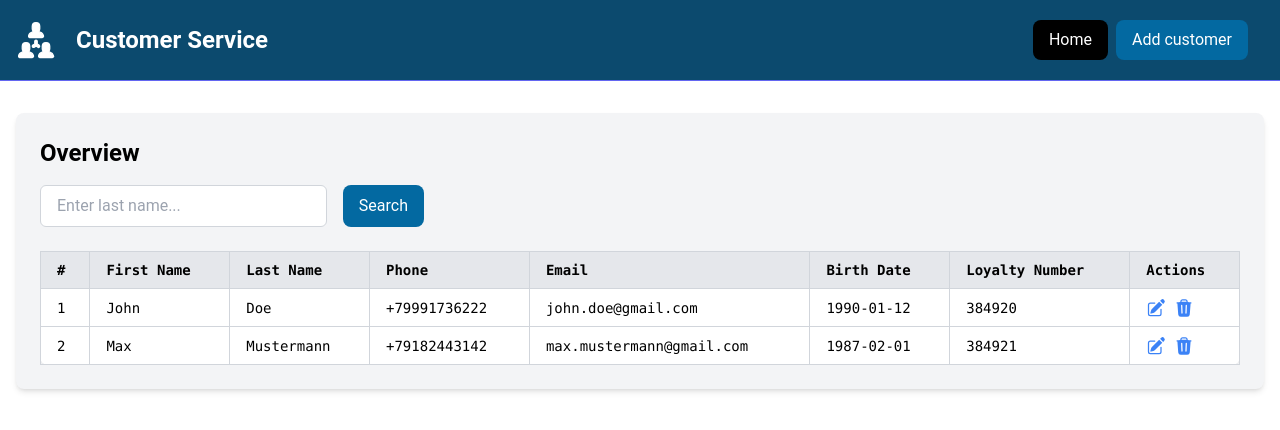
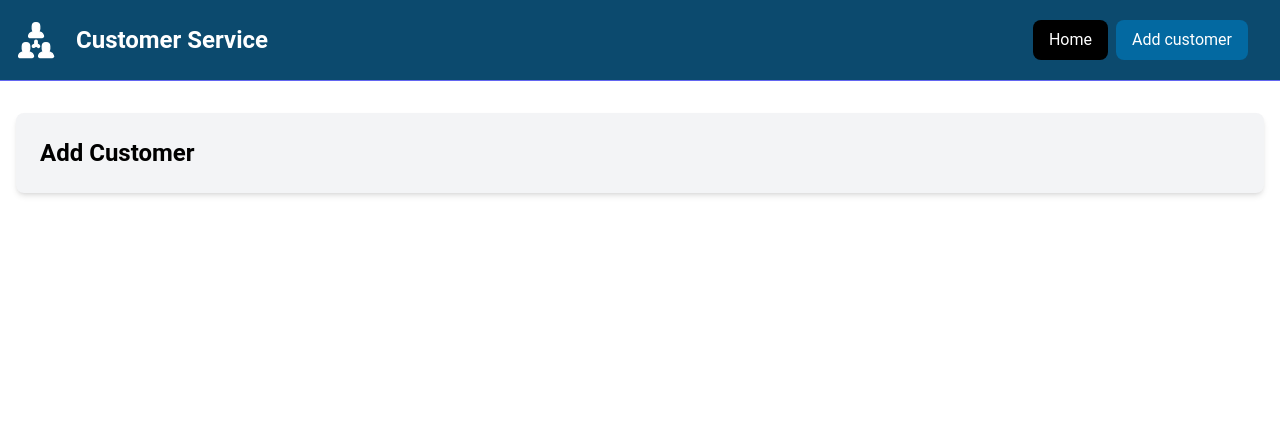
Before and after one commit to seluianova/customer-service-app, a React (Vite) app: page /add in a window 1280 px wide. Shown: the top 430 px of the page. Built offline with nearby package versions, Linux system fonts and the light colour scheme.

Commit message:
Add routes and layout

```diff
--- a/src/App.tsx
+++ b/src/App.tsx
@@ -1,13 +1,24 @@
-import Navbar from "./components/Navbar.tsx";
-import CustomerView from "./components/CustomerView.tsx";
+import {
+    Route,
+    createBrowserRouter,
+    createRoutesFromElements,
+    RouterProvider
+} from "react-router-dom";
+import HomePage from "./pages/HomePage.tsx";
+import MainLayout from "./layouts/MainLayout.tsx";
+import AddCustomerPage from "./pages/AddCustomerPage.tsx";
+
+const router = createBrowserRouter(
+    createRoutesFromElements(
+        <Route path="/" element={<MainLayout />}>
+            <Route index element={<HomePage />} />
+            <Route path="/add" element={<AddCustomerPage />} />
+        </Route>
+    )
+);
 
 const App = () => {
-    return (
-        <>
-            <Navbar />
-            <CustomerView />
-        </>
-    )
-}
+    return <RouterProvider router={router}/>;
+};
 
 export default App
--- a/src/components/Button.tsx
+++ /dev/null
@@ -1,21 +0,0 @@
-import React from "react";
-
-interface ButtonProps {
-    title: string;
-    href: string;
-    bg?: string;
-}
-
-const Button: React.FC<ButtonProps> = ({ title, href, bg = "bg-sky-700", ...props }) => {
-    return (
-        <a
-            href={href}
-            className={`${bg} inline-block text-white rounded-lg px-4 py-2 hover:bg-gray-800`}
-            {...props}
-        >
-            {title}
-        </a>
-    );
-};
-
-export default Button
--- a/src/components/CustomerTable.tsx
+++ b/src/components/CustomerTable.tsx
@@ -36,10 +36,10 @@ const CustomerTable = () => {
                             <td className="border border-gray-300 px-4 py-2">{customer.dateOfBirth}</td>
                             <td className="border border-gray-300 px-4 py-2">{customer.loyalty.bonusCardNumber}</td>
                             <td className="border border-gray-300 px-4 py-2">
-                                <a href="/edit-customer.html" className="text-blue-500 hover:text-blue-700">
+                                <a href="/edit" className="text-blue-500 hover:text-blue-700">
                                     <PencilSquareIcon className="w-5 h-5 inline-block"/>
                                 </a>
-                                <a href="/delete-customer.html" className="text-blue-500 hover:text-blue-700 px-2">
+                                <a href="/delete" className="text-blue-500 hover:text-blue-700 px-2">
                                     <TrashIcon className="w-5 h-5 inline-block"/>
                                 </a>
                             </td>
--- a/src/components/Navbar.tsx
+++ b/src/components/Navbar.tsx
@@ -1,5 +1,5 @@
 import logo from '../assets/images/users.svg'
-import Button from "./Button.tsx";
+import { Link } from "react-router-dom";
 
 const Navbar = ({ title = 'Customer Service' }) => {
     return (
@@ -11,8 +11,8 @@ const Navbar = ({ title = 'Customer Service' }) => {
                         <span className="text-white text-2xl font-bold ml-2 px-3 py-2">{title}</span>
                         <div className="md:ml-auto">
                             <div className="flex space-x-2">
-                                <Button title="Home" href="/index.html" bg="bg-black"/>
-                                <Button title="Add customer" href="/add-customer.html"/>
+                                <Link to="/" className="inline-block text-white rounded-lg px-4 py-2 bg-black hover:bg-gray-800">Home</Link>
+                                <Link to="/add" className="inline-block text-white rounded-lg px-4 py-2 bg-sky-700 hover:bg-gray-800">Add customer</Link>
                             </div>
                         </div>
                     </div>
--- /dev/null
+++ b/src/layouts/MainLayout.tsx
@@ -0,0 +1,13 @@
+import {Outlet} from "react-router-dom";
+import Navbar from "../components/Navbar.tsx";
+
+const MainLayout = () => {
+    return (
+        <>
+            <Navbar />
+            <Outlet />
+        </>
+    )
+};
+
+export default MainLayout;
--- /dev/null
+++ b/src/pages/AddCustomerPage.tsx
@@ -0,0 +1,15 @@
+const AddCustomerPage = () => {
+    return (
+        <section className="py-4">
+            <div className="container-xl lg:container m-auto">
+                <div className="grid grid-cols-1 gap-4 p-4 rounded-lg">
+                    <div className="bg-gray-100 p-6 rounded-lg shadow-md">
+                        <h2 className="text-2xl font-bold">Add Customer</h2>
+                    </div>
+                </div>
+            </div>
+        </section>
+    );
+};
+
+export default AddCustomerPage;
--- /dev/null
+++ b/src/pages/HomePage.tsx
@@ -0,0 +1,9 @@
+import CustomerView from "../components/CustomerView.tsx";
+
+const HomePage = () => {
+    return (
+        <CustomerView />
+    )
+};
+
+export default HomePage;
```
